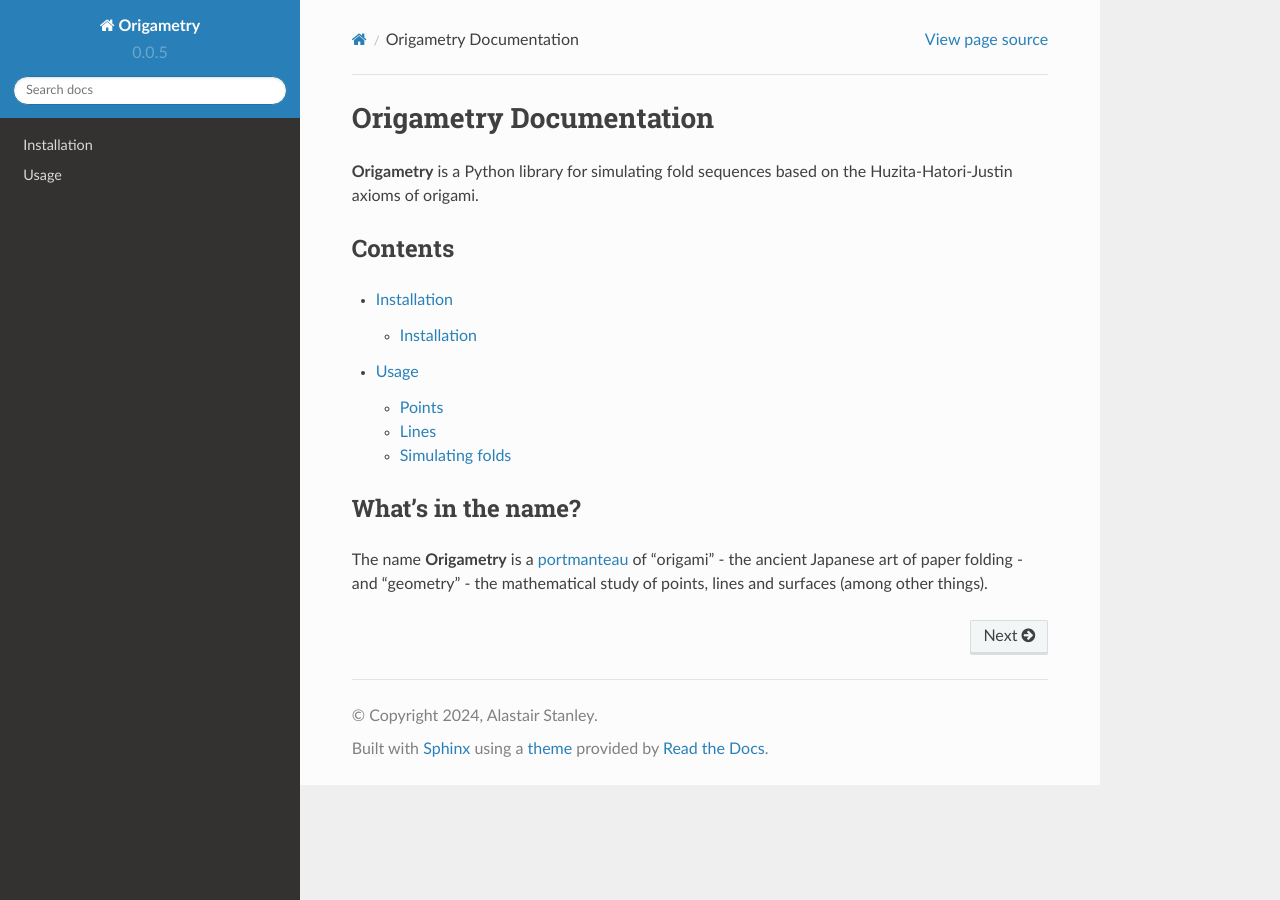
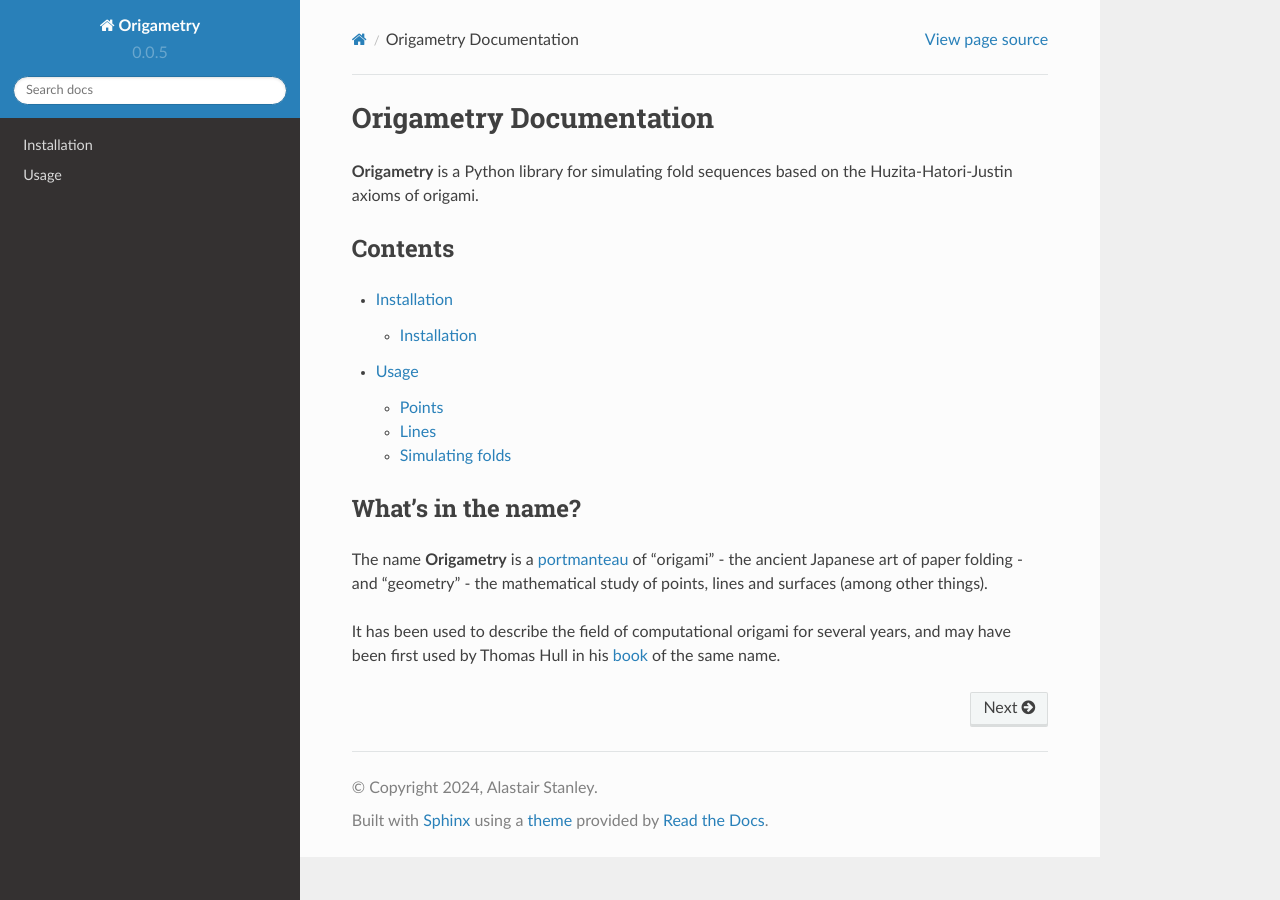
Before and after one commit to optim-ally/origametry, a Sphinx documentation site: the page built from docs/source/index.rst, in a window 1280 px wide. Built offline with Sphinx 7.4.7 and the Read the Docs theme 2.0.0, drawn with Linux system fonts in a browser that asks for light colours.

Commit message:
credit Hull for inventing the name

```diff
--- a/docs/source/index.rst
+++ b/docs/source/index.rst
@@ -15,3 +15,5 @@ What's in the name?
 -------------------
 
 The name **Origametry** is a `portmanteau <https://en.wikipedia.org/wiki/Blend_word>`_ of "origami" - the ancient Japanese art of paper folding - and "geometry" - the mathematical study of points, lines and surfaces (among other things).
+
+It has been used to describe the field of computational origami for several years, and may have been first used by Thomas Hull in his `book <https://www.cambridge.org/us/universitypress/subjects/mathematics/recreational-mathematics/origametry-mathematical-methods-paper-folding>`_ of the same name.
```
